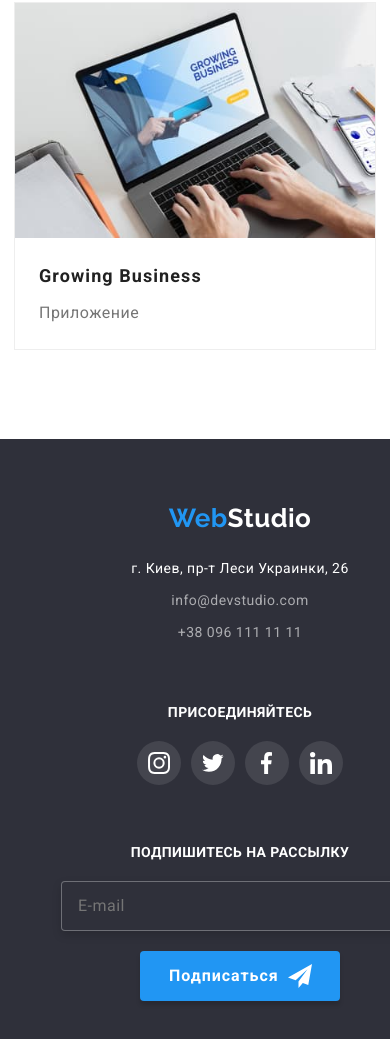
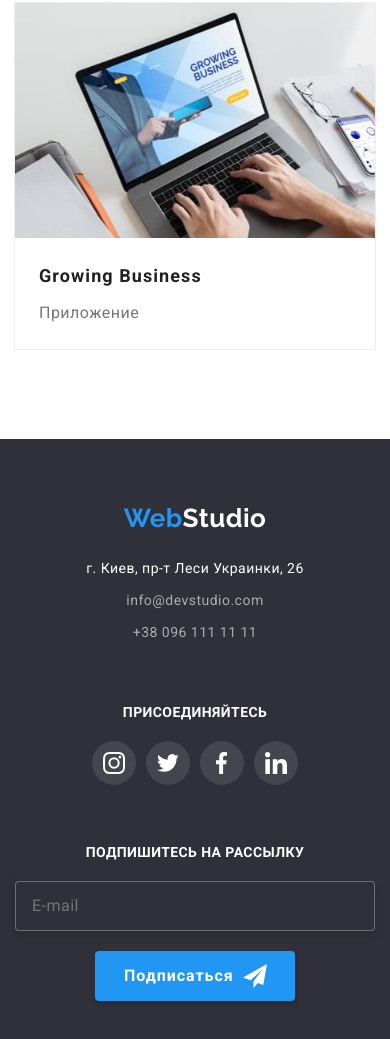
Before and after one commit to StephenKryukov/goit-markup-hw-08, a plain HTML site: page portfolio.html in a window 390 px wide. Shown: the part 3286-4325 px from the top of the page. Drawn offline with nearby package versions, Linux system fonts and the light colour scheme.

Commit message:
width correction

```diff
--- a/portfolio.html
+++ b/portfolio.html
@@ -366,7 +366,7 @@
 						</li>
 					</ul>
 				</li>
-				<li>
+				<li class="footer__object--last">
 					<div class="subscribe">
 						<h3 class="subscribe__join">Подпишитесь на рассылку</h3>
 						<form class="subscribe__form">
@@ -384,6 +384,5 @@
 		</div>
 	</footer>
 	<script src="./js/mobile-menu.js"></script>
-	<script src="./js/modal.js"></script>
 	</body>
 	</html>
--- a/sass/components/_footer.scss
+++ b/sass/components/_footer.scss
@@ -40,15 +40,18 @@
 
 	&__object:nth-child(2) {
 		width: 206px;
-		@media screen and (max-width: 767px) {
-
-		}
 		@media screen and (min-width: $tablet) {
 			margin-bottom: 0;
 		}
 		@media screen and (min-width: $desktop) {
 			text-align: left;
 			margin-right: 0;
+		}
+	}
+
+	&__object--last {
+		@media screen and (max-width: 767px) {
+		width: 100%;
 		}
 	}
 
@@ -111,7 +114,7 @@
 
 .subscribe {
 	text-align: center;
-	width: 450px;
+	width: 100%;
 	@media screen and (min-width: $desktop) {
 			margin-left: 93px;
 			text-align: left;
@@ -135,7 +138,7 @@
 	}
 
 	&__window {
-		width: 358px;
+		width: 100%;
 		height: 50px;
 		font-size: 16px;
 		line-height: 1.25;
@@ -149,6 +152,13 @@
 		border: 1px solid rgba(255, 255, 255, 0.3);
 		filter: drop-shadow(0px 4px 4px rgba(0, 0, 0, 0.15));
 		border-radius: 4px;
+		@media screen and (min-width: $tablet) {
+			width: 450px;
+		}
+		@media screen and (min-width:$desktop) {
+			width: 358px;
+		}
+
 	}
 
 	&__button {
--- a/sass/components/_team-section.scss
+++ b/sass/components/_team-section.scss
@@ -29,7 +29,7 @@
 
 	&__item {
 			@media screen and (max-width:767px) {
-					width: 450px;
+					width: 100%;
 					margin-bottom: 30px;
 				}
 			@media screen and (min-width:$tablet) {
```
Also changed, not shown: index.html (+1 -1 lines), css/main.css, css/main.min.css, 2 other files.
